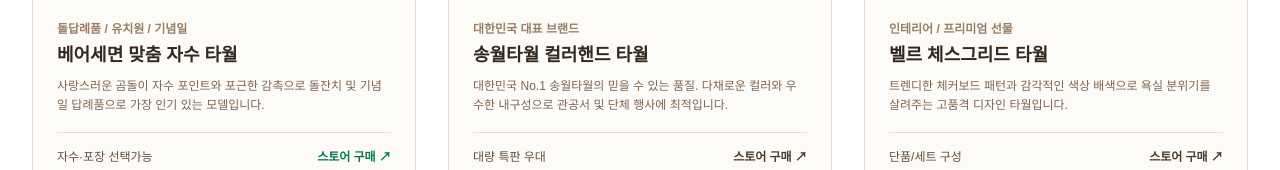
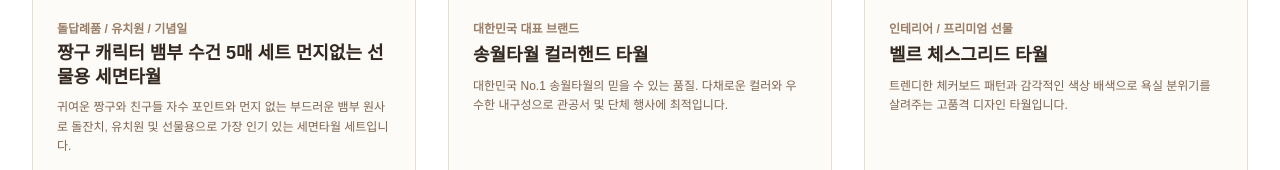
Before and after one commit to kms312418-sugunmaker/sugunmaker, a plain HTML site: page index.html in a window 1280 px wide. Shown: the part 2891-3061 px from the top of the page. Drawn offline with nearby package versions, Linux system fonts and the light colour scheme; a web font is replaced by a local one.

Commit message:
Update: Change product title to 짱구 캐릭터 뱀부 수건 5매 세트

```diff
--- a/index.html
+++ b/index.html
@@ -592,10 +592,10 @@
         <!-- 제품 그리드 (실제 상품 사진 적용) -->
         <div class="grid grid-cols-1 sm:grid-cols-2 lg:grid-cols-3 gap-8">
 
-          <!-- 제품 1: 베어세면 수건 / 캐릭터 맞춤 자수 타월 -->
+          <!-- 제품 1: 짱구 캐릭터 뱀부 수건 5매 세트 -->
           <div class="transition-card bg-cotton-cream border border-brand-200 rounded-2xl overflow-hidden flex flex-col">
             <a href="https://smartstore.naver.com/maker4082/products/11465831267" target="_blank" rel="noopener noreferrer" class="aspect-[4/3] bg-brand-100 overflow-hidden relative group block">
-              <img src="assets/images/products/shinchan_towel.jpg?v=20261116" alt="베어세면 맞춤 자수 타월" class="w-full h-full object-cover group-hover:scale-105 transition-transform duration-300">
+              <img src="assets/images/products/shinchan_towel.jpg?v=20261116_2" alt="짱구 캐릭터 뱀부 수건 5매 세트 먼지없는 선물용 세면타월" class="w-full h-full object-cover group-hover:scale-105 transition-transform duration-300">
               <span class="absolute top-3 left-3 px-2.5 py-1 rounded-md text-[11px] font-bold bg-white/90 text-brand-800 shadow-sm">
                 베스트 답례품
               </span>
@@ -604,12 +604,12 @@
               <div>
                 <p class="text-xs font-semibold text-brand-500">돌답례품 / 유치원 / 기념일</p>
                 <h3 class="text-lg font-bold text-brand-900 mt-1 mb-2">
-                  <a href="https://smartstore.naver.com/maker4082/products/11465831267" target="_blank" rel="noopener noreferrer" class="hover:text-brand-700 transition-colors">
-                    베어세면 맞춤 자수 타월
+                  <a href="https://smartstore.naver.com/maker4082/products/11465831267" target="_blank" rel="noopener noreferrer" class="hover:text-brand-700 transition-colors leading-snug block">
+                    짱구 캐릭터 뱀부 수건 5매 세트 먼지없는 선물용 세면타월
                   </a>
                 </h3>
                 <p class="text-xs text-brand-600 leading-relaxed mb-4">
-                  사랑스러운 곰돌이 자수 포인트와 포근한 감촉으로 돌잔치 및 기념일 답례품으로 가장 인기 있는 모델입니다.
+                  귀여운 짱구와 친구들 자수 포인트와 먼지 없는 부드러운 뱀부 원사로 돌잔치, 유치원 및 선물용으로 가장 인기 있는 세면타월 세트입니다.
                 </p>
               </div>
               <div class="pt-4 border-t border-brand-200 flex items-center justify-between">
```
